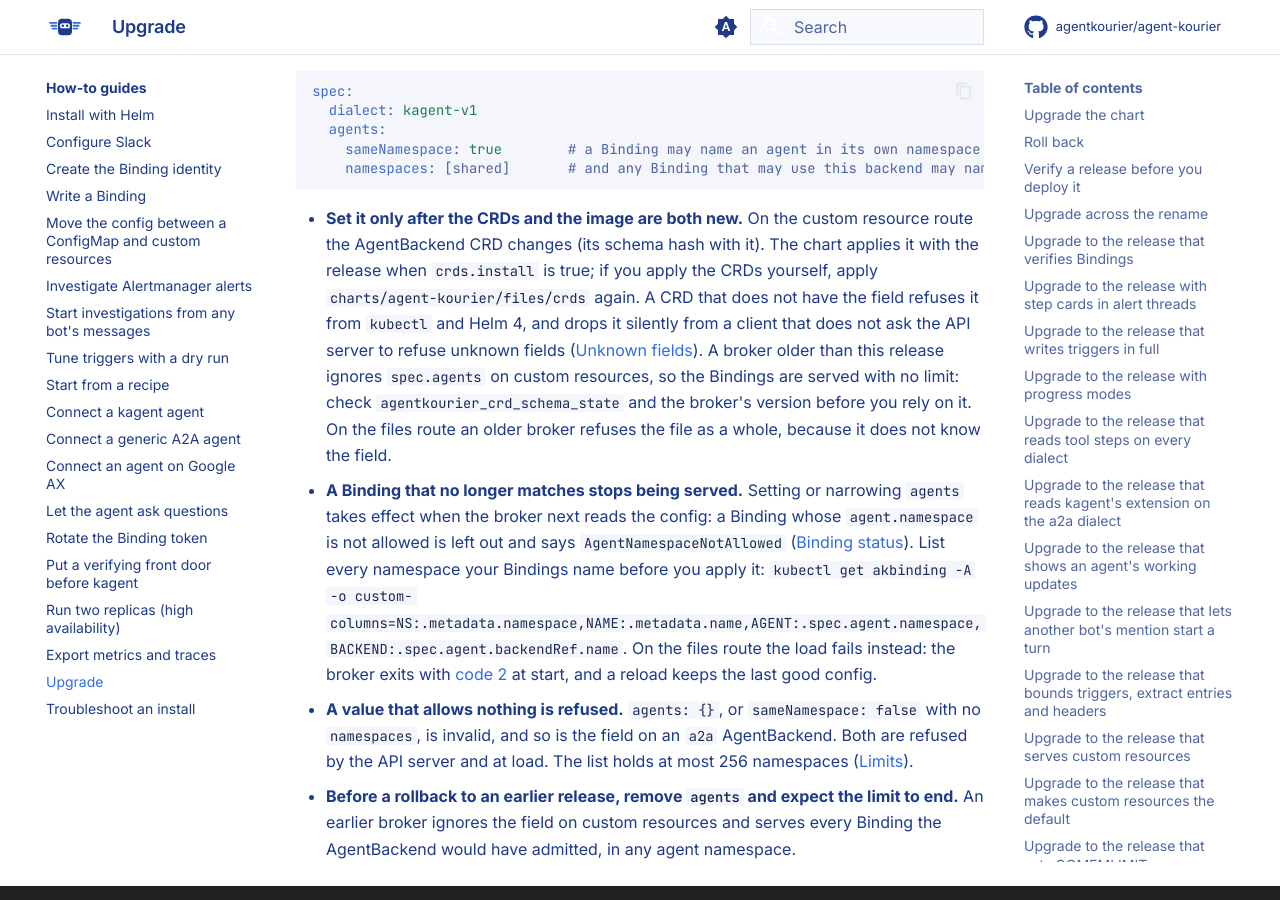
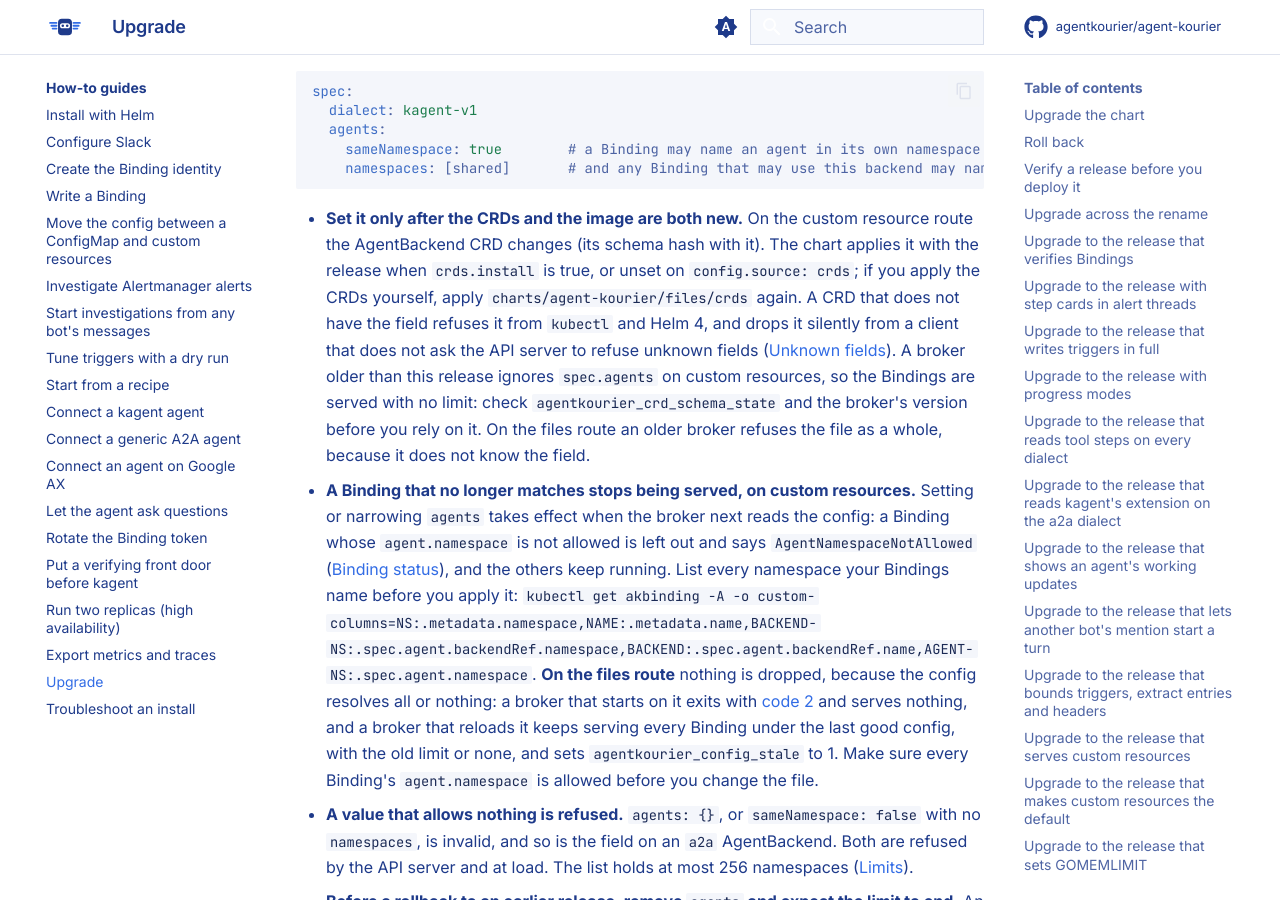
Before and after one commit to agentkourier/agent-kourier, an MkDocs documentation site: the page built from docs/how-to/upgrade.md, in a window 1280 px wide and 900 px high, scrolled down 32831 px. Built offline with MkDocs 1.6.1 and Material for MkDocs 9.7.7, drawn with Linux system fonts in a browser that asks for light colours; comment, search, counter and statistics services are not loaded.

Commit message:
docs: correct the files route for agents, add the release note, and fix the upgrade and troubleshoot wording

````diff
--- a/docs/how-to/upgrade.md
+++ b/docs/how-to/upgrade.md
@@ -777,13 +777,15 @@
     namespaces: [shared]       # and any Binding that may use this backend may name one in shared
 ```
 
-- **Set it only after the CRDs and the image are both new.** On the custom resource route the AgentBackend CRD changes (its schema hash with it). The chart applies it with the release when `crds.install` is true; if you apply the CRDs yourself,
+- **Set it only after the CRDs and the image are both new.** On the custom resource route the AgentBackend CRD changes (its schema hash with it). The chart applies it with the release when `crds.install` is true, or unset on `config.source: crds`; if you apply the CRDs yourself,
   apply `charts/agent-kourier/files/crds` again. A CRD that does not have the field refuses it from `kubectl` and Helm 4, and drops it silently from a client that does not ask the API server to refuse unknown fields
   ([Unknown fields](../explanation/config-routes.md#unknown-fields)). A broker older than this release ignores `spec.agents` on custom resources, so the Bindings are served with no limit: check
   `agentkourier_crd_schema_state` and the broker's version before you rely on it. On the files route an older broker refuses the file as a whole, because it does not know the field.
-- **A Binding that no longer matches stops being served.** Setting or narrowing `agents` takes effect when the broker next reads the config: a Binding whose `agent.namespace` is not allowed is
-  left out and says `AgentNamespaceNotAllowed` ([Binding status](../reference/binding-status.md)). List every namespace your Bindings name before you apply it:
-  `kubectl get akbinding -A -o custom-columns=NS:.metadata.namespace,NAME:.metadata.name,AGENT:.spec.agent.namespace,BACKEND:.spec.agent.backendRef.name`. On the files route the load fails instead: the broker exits with [code 2](../reference/cli.md#exit-codes) at start, and a reload keeps the last good config.
+- **A Binding that no longer matches stops being served, on custom resources.** Setting or narrowing `agents` takes effect when the broker next reads the config: a Binding whose `agent.namespace` is not allowed is
+  left out and says `AgentNamespaceNotAllowed` ([Binding status](../reference/binding-status.md)), and the others keep running. List every namespace your Bindings name before you apply it:
+  `kubectl get akbinding -A -o custom-columns=NS:.metadata.namespace,NAME:.metadata.name,BACKEND-NS:.spec.agent.backendRef.namespace,BACKEND:.spec.agent.backendRef.name,AGENT-NS:.spec.agent.namespace`.
+  **On the files route** nothing is dropped, because the config resolves all or nothing: a broker that starts on it exits with [code 2](../reference/cli.md#exit-codes) and serves nothing, and a broker that reloads it keeps serving every Binding
+  under the last good config, with the old limit or none, and sets `agentkourier_config_stale` to 1. Make sure every Binding's `agent.namespace` is allowed before you change the file.
 - **A value that allows nothing is refused.** `agents: {}`, or `sameNamespace: false` with no `namespaces`, is invalid, and so is the field on an `a2a` AgentBackend. Both are refused by the API server and at load.
   The list holds at most 256 namespaces ([Limits](../reference/limits.md)).
 - **Before a rollback to an earlier release, remove `agents` and expect the limit to end.** An earlier broker ignores the field on custom resources and serves every Binding the AgentBackend would
````
Also changed, not shown: docs/explanation/security.md (+5 -3 lines), docs/how-to/troubleshoot.md (+1 -1 lines), docs/reference/binding-status.md (+1 -1 lines), docs/release-notes.md (+12 -0 lines), spec.md (+1 -1 lines).
